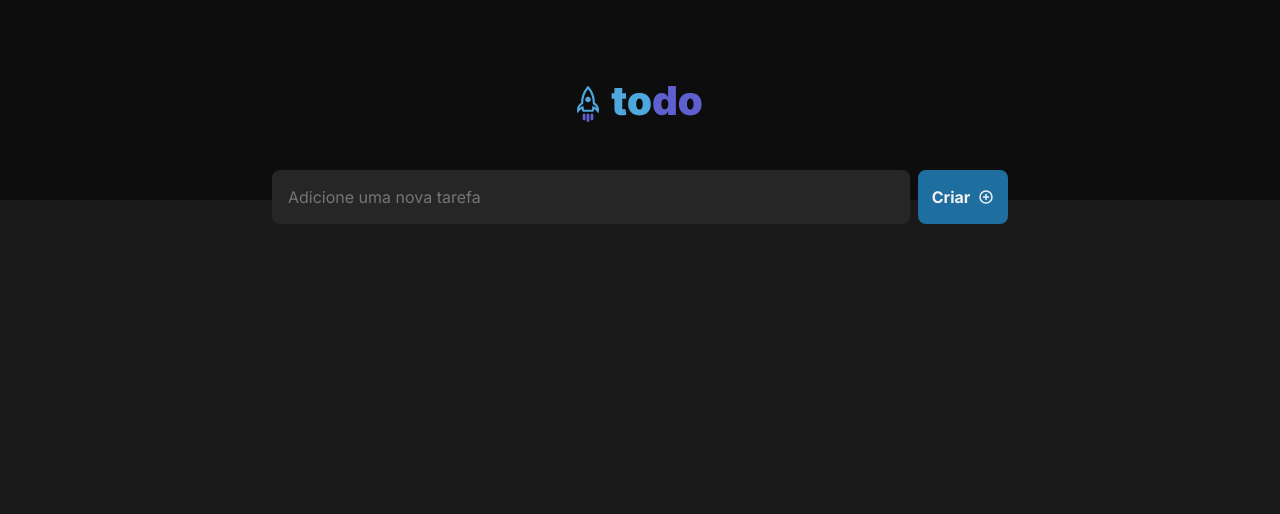
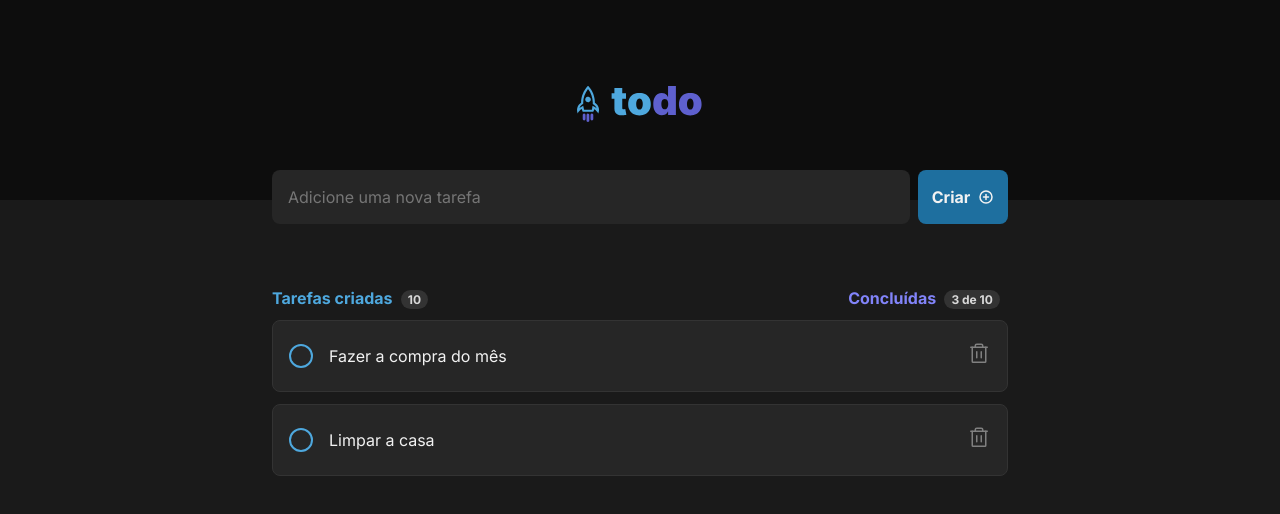
Before and after one commit to afornalimatheus/todo-list, a React (Vite) app: page / in a window 1280 px wide. Shown: the top 514 px of the page. Built offline with nearby package versions, Linux system fonts and the light colour scheme.

Commit message:
ajustes de interface no componente que lista tarefas

```diff
--- a/src/components/ListTasks.module.css
+++ b/src/components/ListTasks.module.css
@@ -0,0 +1,100 @@
+.taskListWrapper {
+  width: 46rem;
+  margin: 4rem 0;
+}
+
+.taskListWrapper header {
+  display: flex;
+  justify-content: space-between;
+}
+
+.list {
+
+}
+
+.listItem {
+  color: var(--gray-100);
+  background: var(--gray-500);
+
+  display: flex;
+  align-items: center;
+  justify-content: space-between;
+
+  height: 4.5rem;
+  padding: 0 1rem;
+  margin: 0.750rem 0;
+  border-radius: 8px;
+  border: 1px solid var(--gray-400);
+}
+
+.descriptionItem {
+  display: flex;
+  align-items: center;
+}
+
+.actionItem button {
+  border: 0;
+  cursor: pointer;
+  border-radius: 2px;
+  color: var(--gray-300);
+  background: transparent;
+}
+
+.labelCreatedTasks {
+  color: var(--blue);
+  font-weight: bold;
+}
+
+.labelCompletedTasks {
+  color: var(--purple);
+  font-weight: bold;
+}
+
+.counter {
+  color: var(--gray-200);
+  background: var(--gray-400);
+
+  margin: 0 0.5rem;
+  font-weight: bold;
+  font-size: 0.750rem;
+  border-radius: 9999px;
+  padding: 0.15rem 0.450rem;
+}
+
+input[type="checkbox"] {
+  appearance: none;
+  -webkit-appearance: none;
+
+  width: 1.5rem;
+  height: 1.5rem;
+  cursor: pointer;
+  border-radius: 50%;
+  position: relative;
+  margin-right: 1rem;
+  border: 2px solid var(--blue);
+
+  transition: background-color 0.1s;
+}
+
+input[type="checkbox"]:checked {
+  background-color: var(--purple-dark);
+  border: 2px solid var(--purple-dark);
+}
+
+input[type="checkbox"]:checked + label {
+  color: var(--gray-300);
+  text-decoration: line-through;
+  transition: background-color 0.3s;
+}
+
+input[type="checkbox"]:checked::after {
+  content: '';
+  position: absolute;
+  top: 2px;
+  left: 5px;
+  width: 6px;
+  height: 10px;
+  border-right: 2px solid white;
+  border-bottom: 2px solid white;
+  transform: rotate(45deg);
+}
--- a/src/components/ListTasks.tsx
+++ b/src/components/ListTasks.tsx
@@ -1,7 +1,51 @@
+import { Trash } from 'phosphor-react'
 import styles from './ListTasks.module.css'
 
 export function ListTasks() {
   return (
-    <div></div>
+    <div className={styles.taskListWrapper}>
+      <header>
+        <div className={styles.wrapperCreatedTasks}>
+          <span className={styles.labelCreatedTasks}>Tarefas criadas</span>
+          <span className={styles.counter}>10</span>
+        </div>
+        <div className={styles.wrapperCompletedTasks}>
+          <span className={styles.labelCompletedTasks}>Concluídas</span>
+          <span className={styles.counter}>3 de 10</span>
+        </div>
+      </header>
+      <div className={styles.list}>
+        <div className={styles.listItem}>
+          <div className={styles.descriptionItem}>
+            <input
+              className={styles.customCheckbox}
+              type="checkbox"
+              name=""
+              id="taskDescription"/>
+            <label htmlFor="taskDescription">Fazer a compra do mês</label>
+          </div>
+          <div className={styles.actionItem}>
+            <button title="Deletar tarefa">
+              <Trash size={24} />
+            </button>
+          </div>
+        </div>
+        <div className={styles.listItem}>
+          <div className={styles.descriptionItem}>
+            <input
+              className={styles.customCheckbox}
+              type="checkbox"
+              name=""
+              id="taskDescription"/>
+            <label htmlFor="taskDescription">Limpar a casa</label>
+          </div>
+          <div className={styles.actionItem}>
+            <button title="Deletar tarefa">
+              <Trash size={24} />
+            </button>
+          </div>
+        </div>
+      </div>
+    </div>
   )
 }
--- a/src/global.css
+++ b/src/global.css
@@ -36,3 +36,10 @@ body, input, textarea, button {
     outline: transparent;
     box-shadow: 0 0 0 1px var(--purple-dark);
 }
+
+.wrapper {
+    display: flex;
+    align-items: center;
+    flex-direction: column;
+    justify-content: center;
+}
```
